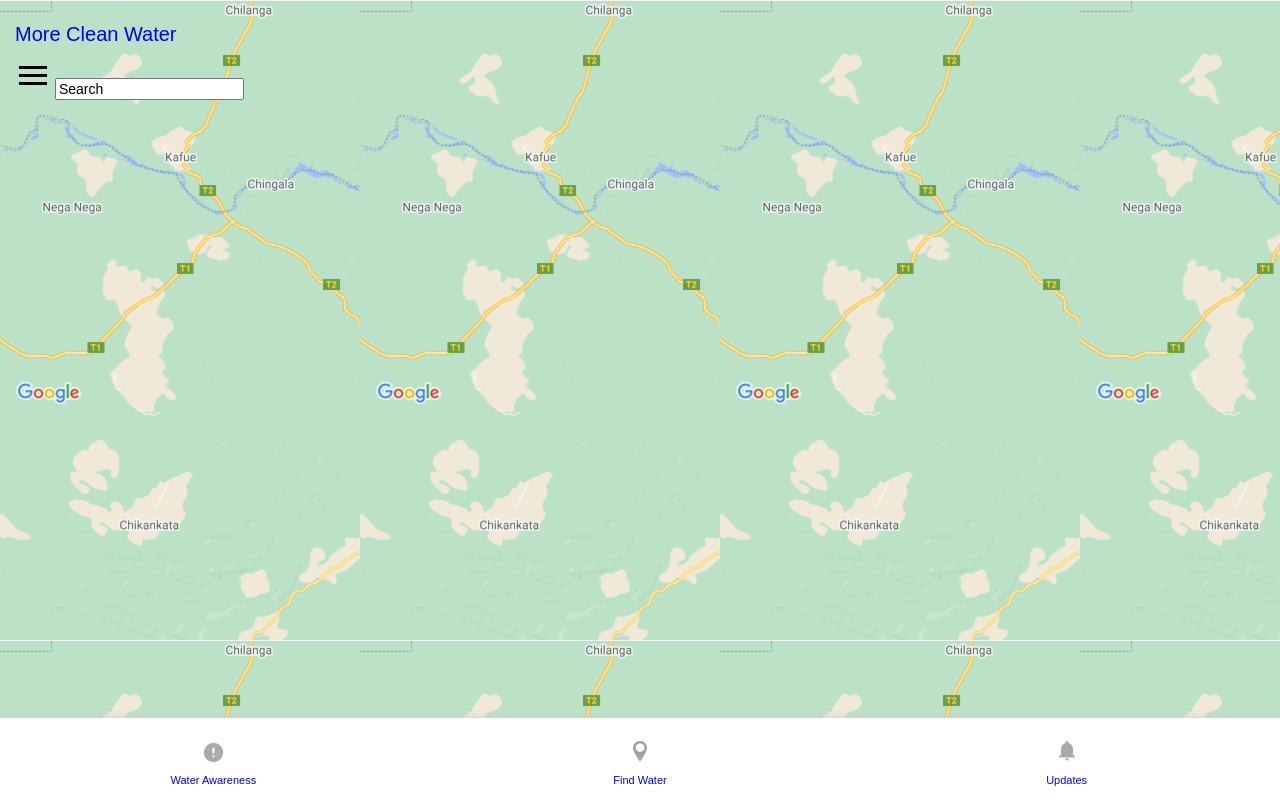
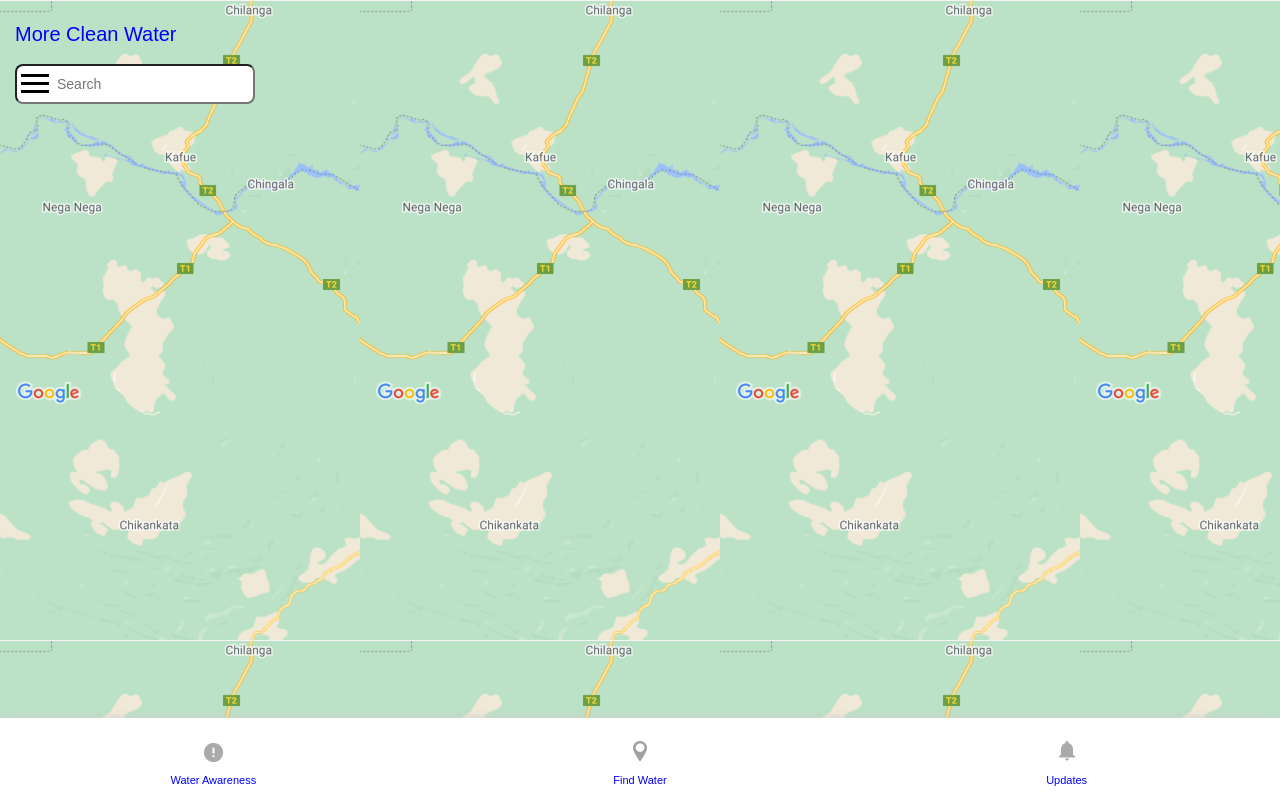
Before and after one commit to MoreCleanWater/more-clean-water-static, a plain HTML site: page index.html in a window 1280 px wide. Drawn offline with Linux system fonts and the light colour scheme.

Commit message:
updated search box

```diff
--- a/css/main.css
+++ b/css/main.css
@@ -80,3 +80,27 @@
     margin-left:2%;
     text-align: left;
 }
+
+.input-search{
+     position: relative;
+     width:240px;
+     height: 40px;
+     margin: 6px 0;
+     box-sizing: border-box;
+     border-radius: 8px;
+     background-repeat: no-repeat;
+     padding-left: 40px;
+}
+
+.input-search input {
+    border:none;
+    background:#fff;
+    display:block;
+    width: 100%;
+
+}
+
+.input-search img {
+    position: LEFT;
+    top: 2px; right: 5px ;
+}
--- a/index.html
+++ b/index.html
@@ -17,12 +17,11 @@
     <header class = "title">
         <h3> More Clean Water</h3>
 
-        <div class="search">
+        <div>
             <form action="">
                 <!--<label for="fsearch">Search</label>   -->
-                <div class="navbar-button" ><img src="img/menu-black.png" onclick="activateOverlay()">
-                    <input type="text" id="fsearch" name="fsearch" value="Search">
-                </div>
+                <input class="input-search" style="background-image: url(img/menu-black.png);" onclick="activateOverlay()" type="text" id="fsearch" name="fsearch" placeholder="Search"/>
+
             </form>
         </div>
     </header>
```
